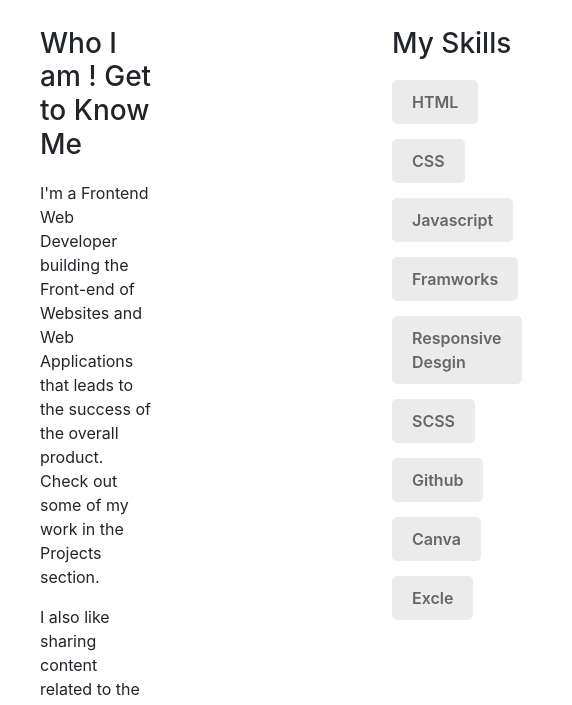
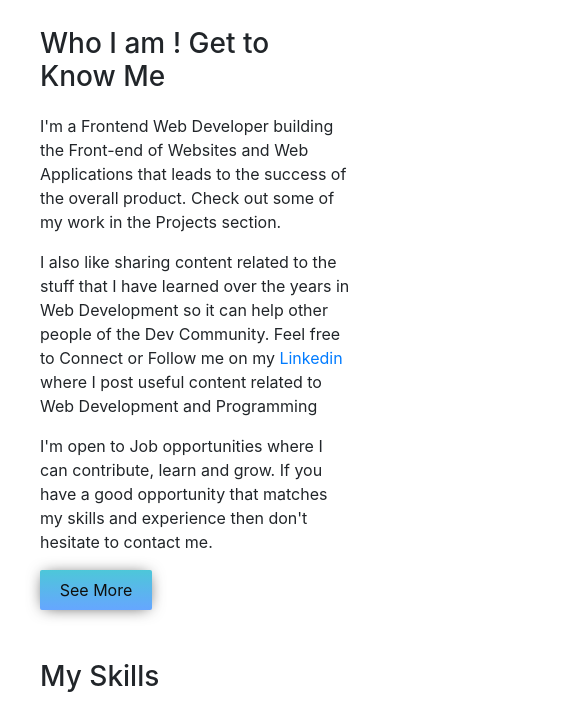
Before and after one commit to pariharkamal9829/kamal-port, a plain HTML site: page kamal-port/index.html in a window 390 px wide. Shown: the part 524-1229 px from the top of the page, 572 px wide, since content can reach past the window. Drawn offline with nearby package versions, Linux system fonts and the light colour scheme; a web font is replaced by a local one.

Commit message:
responsive update

```diff
--- a/kamal-port/style.css
+++ b/kamal-port/style.css
@@ -11,17 +11,7 @@
       overflow-x: hidden;
       scroll-behavior: smooth;
     }
-    @media (max-width: 767px) {
-      .about-content {
-        display: flex;
-        flex-direction: column;
-      }
 
-      .about-me,
-      .my-skills {
-        width: 100%;
-      }
-    }
     h1 {
       font-family: 'Kanit', sans-serif !important;
       font-weight: 700 !important;
@@ -195,11 +185,7 @@
       border-radius: 5px;
     }
 
-    .about-content {
-      display: grid;
-      grid-template-columns: 1fr 1fr;
-      gap: 10rem;
-    }
+
 
     .skill-content {
       display: flex;
@@ -761,6 +747,36 @@
 
     }
 
+    @media screen and (min-width:768px) {
+      .about-content {
+        display: grid;
+        grid-template-columns: 1fr 1fr;
+        gap: 10rem;
+      }
+      .about-me{
+       min-width: 450px;
+      }
+
+    }
+    @media (max-width: 768px) {
+
+      .about-content {
+        display: flex;
+        flex-direction: column;
+      }
+      .about-me{
+        margin-bottom: 50px;
+      }
+
+
+      .about-me{
+        width: 100%;
+      }
+    }
+
+
+
+
     /* -----------------------Fade animation-------------------- */
 
     .reveal {
@@ -836,6 +852,7 @@
       padding: 5rem 1.5rem 2rem;
       background-color: #facf0f;
       color: white;
+
     }
 
     .container .width {
```
